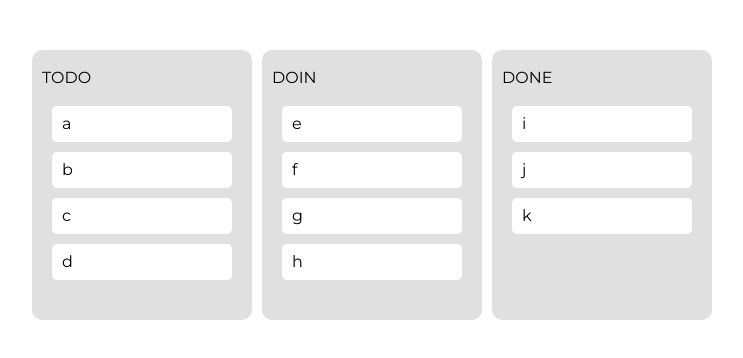
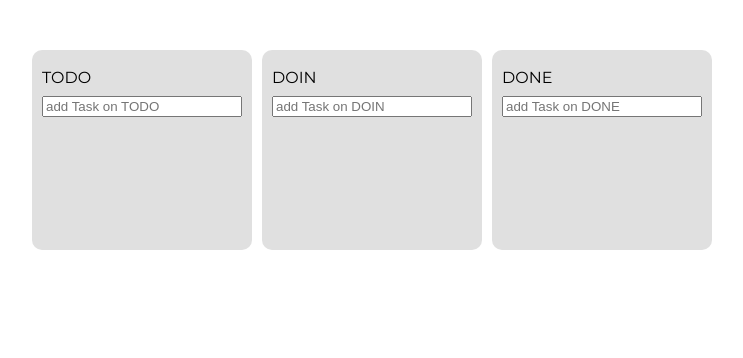
Before and after one commit to zizimoos/20220328_todo-hamburg, a React (Create React App) app: page / in a window 1280 px wide. Shown: the top 358 px of the page, without its empty margins (268-1011 px from the left). Built offline with nearby package versions, Linux system fonts and the light colour scheme.

Commit message:
...lecture done

```diff
--- a/src/TodoApp.tsx
+++ b/src/TodoApp.tsx
@@ -36,6 +36,10 @@ function TodoApp() {
         ...prevTodos,
         [source.droppableId]: newTodos,
       }));
+      localStorage.setItem(
+        "todo",
+        JSON.stringify({ ...todos, [source.droppableId]: newTodos })
+      );
     }
     if (source.droppableId !== destination.droppableId) {
       const sourceTodos = [...todos[source.droppableId]];
@@ -47,6 +51,14 @@ function TodoApp() {
         [source.droppableId]: sourceTodos,
         [destination.droppableId]: destiTodos,
       }));
+      localStorage.setItem(
+        "todo",
+        JSON.stringify({
+          ...todos,
+          [source.droppableId]: sourceTodos,
+          [destination.droppableId]: destiTodos,
+        })
+      );
     }
   };
 
--- a/src/atoms.ts
+++ b/src/atoms.ts
@@ -1,14 +1,21 @@
 import { atom } from "recoil";
 
-interface ITodoState {
-  [key: string]: string[];
+export interface ITodo {
+  id: number;
+  text: string;
 }
+
+export interface ITodoState {
+  [key: string]: ITodo[];
+}
+
+const localData = JSON.parse(localStorage.getItem("todo") || "{}");
 
 export const todoListState = atom<ITodoState>({
   key: "todoListState",
   default: {
-    TODO: ["a", "b", "c", "d"],
-    DOIN: ["e", "f", "g", "h"],
-    DONE: ["i", "j", "k"],
+    TODO: localData.TODO || [],
+    DOIN: localData.DOIN || [],
+    DONE: localData.DONE || [],
   },
 });
--- a/src/components/DragableCard.tsx
+++ b/src/components/DragableCard.tsx
@@ -13,13 +13,14 @@ const Card = styled.div<{ isDragging: boolean }>`
 `;
 
 interface IDragableCardProps {
-  todo: string;
+  todoId: number;
+  todoText: string;
   index: number;
 }
 
-function DragableCard({ todo, index }: IDragableCardProps) {
+function DragableCard({ todoId, todoText, index }: IDragableCardProps) {
   return (
-    <Draggable key={todo} draggableId={todo} index={index}>
+    <Draggable key={todoId} draggableId={todoId + ""} index={index}>
       {(provided, snapshot) => (
         <Card
           isDragging={snapshot.isDragging}
@@ -27,7 +28,7 @@ function DragableCard({ todo, index }: IDragableCardProps) {
           {...provided.draggableProps}
           {...provided.dragHandleProps}
         >
-          {todo}
+          {todoText}
         </Card>
       )}
     </Draggable>
--- a/src/components/TodoBoard.tsx
+++ b/src/components/TodoBoard.tsx
@@ -1,5 +1,9 @@
+import React from "react";
 import { Droppable } from "react-beautiful-dnd";
+import { useForm } from "react-hook-form";
+import { useRecoilState } from "recoil";
 import styled from "styled-components";
+import { ITodo, todoListState } from "../atoms";
 import DragableCard from "./DragableCard";
 
 const BoardWrapper = styled.div`
@@ -13,12 +17,10 @@ const BoardWrapper = styled.div`
 const Title = styled.div`
   margin-bottom: 10px;
 `;
-
 interface IAreaProps {
   isDraggingOver: boolean;
   isDraggingFromThisWith: boolean;
 }
-
 const Area = styled.div<IAreaProps>`
   padding: 10px;
   flex: 1;
@@ -30,21 +32,48 @@ const Area = styled.div<IAreaProps>`
       : "#E0E0E0"};
   transition: background-color 0.2s ease-in-out;
 `;
-
-// ? "#FCE4EC"
-// : props.isDraggingFromThisWith
-// ? "#E0E0E0"
-// : "#E0F7FA"};
-
+const Form = styled.form`
+  width: 100%;
+  input {
+    width: 100%;
+  }
+`;
 interface IBoardProps {
-  todos: string[];
+  todos: ITodo[];
   boardId: string;
+}
+interface IForm {
+  todo: string;
 }
 
 function TodoBoard({ todos, boardId }: IBoardProps) {
+  const { register, handleSubmit, setValue } = useForm<IForm>();
+  const [todo, setTodo] = useRecoilState(todoListState);
+
+  const onValid = (data: IForm) => {
+    const newTodo = {
+      id: Date.now(),
+      text: data.todo,
+    };
+
+    setTodo((prevTodo) => ({
+      ...prevTodo,
+      [boardId]: [newTodo, ...todo[boardId]],
+    }));
+
+    setValue("todo", "");
+    localStorage.setItem("todo", JSON.stringify(todo));
+  };
   return (
     <BoardWrapper>
       <Title>{boardId}</Title>
+      <Form onSubmit={handleSubmit(onValid)}>
+        <input
+          {...register("todo", { required: true })}
+          type="text"
+          placeholder={`add Task on ${boardId}`}
+        ></input>
+      </Form>
       <Droppable droppableId={boardId}>
         {(provided, snapshot) => (
           <Area
@@ -54,7 +83,12 @@ function TodoBoard({ todos, boardId }: IBoardProps) {
             {...provided.droppableProps}
           >
             {todos.map((todo, index) => (
-              <DragableCard key={todo} todo={todo} index={index} />
+              <DragableCard
+                key={todo.id}
+                todoId={todo.id}
+                todoText={todo.text}
+                index={index}
+              />
             ))}
             {provided.placeholder}
           </Area>
```
